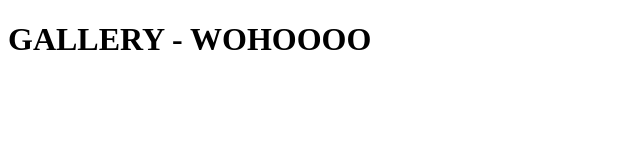
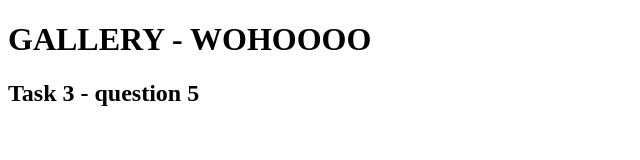
Before and after one commit to junebergsli/WorkFlow1_CA, a plain HTML site: page gallery.html in a window 1280 px wide. Shown: the whole page, without its empty margins (0-640 px from the left). Drawn offline with Linux system fonts and the light colour scheme.

Commit message:
updated task 3, question 5

```diff
--- a/gallery.html
+++ b/gallery.html
@@ -13,5 +13,6 @@
 
     <body>
 	<h1> GALLERY - WOHOOOO </h1>
+	<h2>Task 3 - question 5</h2>
     </body>
 </html>
```
